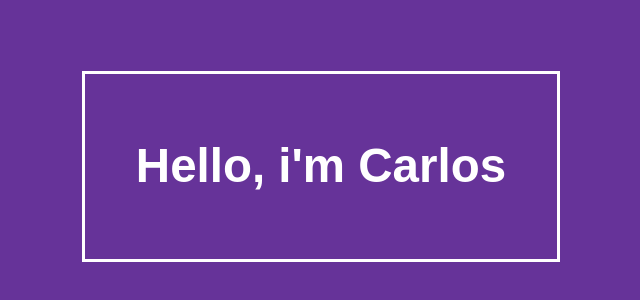
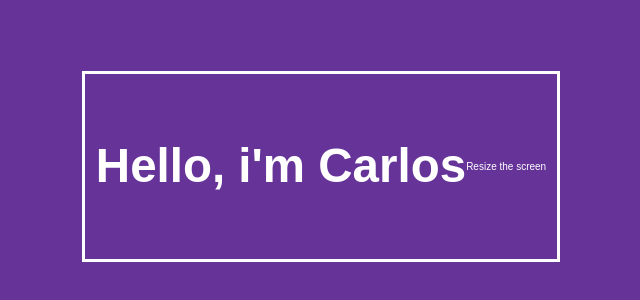
Before and after one commit to ruuuff/responsive-adjust, a plain HTML site: page index.html in a window 1280 px wide. Shown: the part 234-534 px from the top of the page, without its empty margins (319-959 px from the left). Drawn offline with Linux system fonts and the light colour scheme.

Commit message:
new paragraph

```diff
--- a/index.html
+++ b/index.html
@@ -13,6 +13,7 @@
 <body>
   <div>
     <h1>Hello, i'm Carlos</h1>
+    <p>Resize the screen</p>
   </div>
 </body>
 </html>
```
